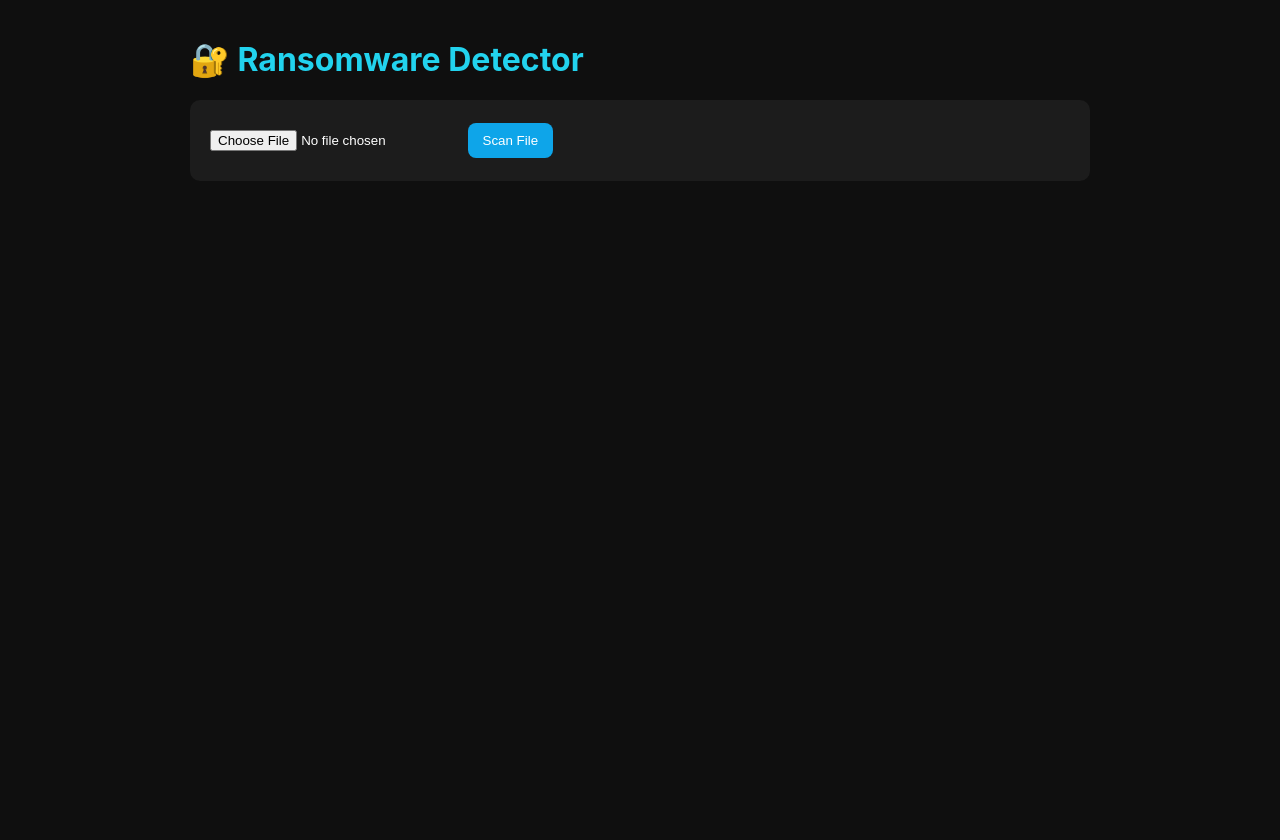
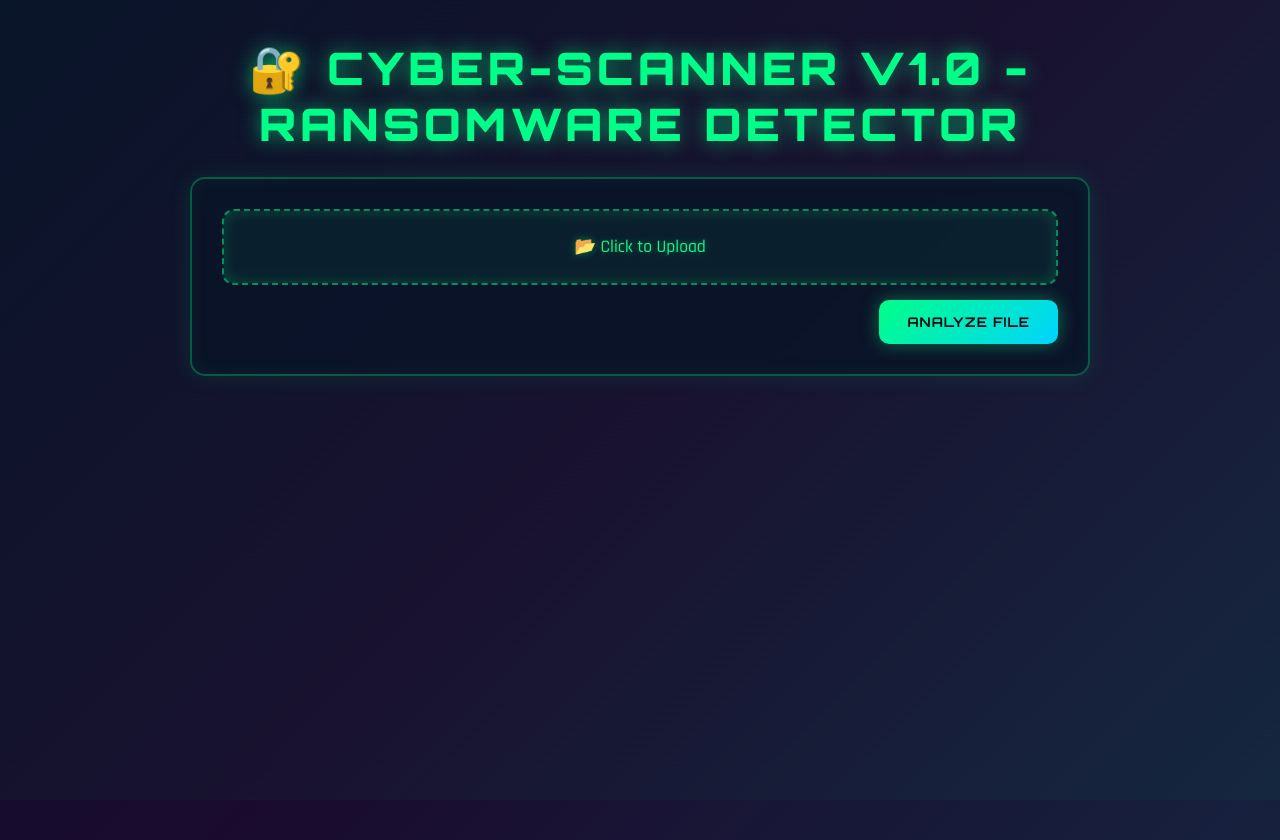
Before and after one commit to Aditya-0510/ransom-detect, a Flask app: page / in a window 1280 px wide. Before the commit the page ends 181 px from the top, so only its background shows below. Run offline with Flask 3, Linux system fonts and the light colour scheme; parts of the project's set-up code (start-up, migrations or seed data) failed here and were passed over.

Commit message:
final changes

```diff
--- a/templates/upload.html
+++ b/templates/upload.html
@@ -2,49 +2,224 @@
 <html>
 <head>
   <meta charset="utf-8" />
-  <title>Static Ransomware Detector</title>
+  <title>Ransomware Detector - CyberScan UI</title>
   <script src="https://cdn.jsdelivr.net/npm/chart.js"></script>
 
-  <style>
-    body { background:#0f0f0f; color:#fff; font-family:Inter,Arial; }
-    .wrap { width:900px; margin:40px auto; }
-    .card { background:#1c1c1c; padding:20px; border-radius:10px; margin-bottom:20px; }
-    h1 { color:#22d3ee; }
-    input { margin:10px 0; }
-    .btn { background:#0ea5e9; padding:10px 15px; border:none; border-radius:8px; color:white; cursor:pointer; }
-    .btn:hover { background:#0284c7; }
-    .ok { color:#22c55e; font-weight:bold; }
-    .warn { color:#f59e0b; font-weight:bold; }
-    .bad { color:#ef4444; font-weight:bold; }
-    li { border-bottom:1px solid #333; padding:5px 0; }
-    .grid { display:grid; grid-template-columns:1fr 1fr; gap:20px; }
-    @media(max-width:700px){ .grid{ grid-template-columns:1fr; } }
-  </style>
+<style>
+    @import url('https://fonts.googleapis.com/css2?family=Orbitron:wght@400;700;900&family=Rajdhani:wght@300;500;700&display=swap');
+
+    * { margin:0; padding:0; box-sizing:border-box; }
+
+    body {
+      background: linear-gradient(135deg, #0a0e27 0%, #1a0b2e 50%, #16213e 100%);
+      color:#00ff88;
+      font-family:'Rajdhani', sans-serif;
+      min-height:100vh;
+      position:relative;
+      overflow-x:hidden;
+    }
+
+    /* Hacker grid */
+    body::before {
+      content:'';
+      position:fixed;
+      inset:0;
+      background:
+        repeating-linear-gradient(0deg, rgba(0,255,136,0.03) 0px, transparent 2px),
+        repeating-linear-gradient(90deg, rgba(0,255,136,0.03) 0px, transparent 2px);
+      pointer-events:none;
+      z-index:1;
+    }
+
+    .wrap { width:900px; margin:40px auto; position:relative; z-index:2; }
+
+    /* ❇ Neon Card */
+    .glow-card {
+      background: rgba(10,20,40,0.85);
+      backdrop-filter: blur(10px);
+      padding:30px;
+      border-radius:15px;
+      margin-bottom:25px;
+      border: 2px solid rgba(0,255,136,0.3);
+      box-shadow:
+        0 0 25px rgba(0,255,136,0.1),
+        inset 0 0 20px rgba(0,255,136,0.05);
+      animation: fadeInUp 0.6s ease forwards;
+      opacity:0;
+      overflow:hidden;
+      transition:all .3s;
+    }
+
+    @keyframes fadeInUp {
+      from { opacity:0; transform:translateY(30px); }
+      to { opacity:1; transform:translateY(0); }
+    }
+
+    .glow-card:hover {
+      transform: translateY(-3px);
+      border-color:#00ff88;
+      box-shadow:0 0 35px rgba(0,255,136,0.3), inset 0 0 20px rgba(0,255,136,0.15);
+    }
+
+    /* Glitch heading */
+    h1 {
+      font-family:'Orbitron', monospace;
+      font-size:2.8em;
+      font-weight:900;
+      color:#00ff88;
+      text-transform:uppercase;
+      text-align:center;
+      letter-spacing:4px;
+      margin-bottom:25px;
+      text-shadow:0 0 20px rgba(0,255,136,0.6);
+      animation: glitch 5s infinite, fadeIn 1s ease;
+    }
+
+    @keyframes glitch {
+      0%,95%,100% { transform:translate(0); }
+      96% { transform: translate(-2px, 2px); }
+      97% { transform: translate(2px, -2px); }
+      98% { transform: translate(-3px, 1px); }
+      99% { transform: translate(2px, -1px); }
+    }
+
+    h2 {
+      color:#00d4ff;
+      font-family:'Orbitron', monospace;
+      text-transform:uppercase;
+      letter-spacing:2px;
+      margin-bottom:15px;
+      font-size:1.2em;
+      text-shadow:0 0 12px rgba(0,212,255,0.7);
+      animation: glow 2s ease-in-out infinite alternate;
+    }
+
+    @keyframes glow {
+      from { text-shadow: 0 0 8px #00d4ff; }
+      to { text-shadow: 0 0 20px #00d4ff, 0 0 30px rgba(0,212,255,0.4); }
+    }
+
+    /* ==========================
+       CUSTOM NEON FILE UPLOADER
+       ========================== */
+    #fileInput { display:none; }
+
+    .upload-box {
+      border: 2px dashed rgba(0,255,136,0.5);
+      border-radius: 12px;
+      padding: 25px;
+      text-align:center;
+      cursor:pointer;
+      background:rgba(0,255,136,0.05);
+      transition:.3s;
+      color:#00ff88;
+      font-size:1.1em;
+      text-shadow:0 0 8px rgba(0,255,136,0.4);
+      box-shadow: inset 0 0 15px rgba(0,255,136,0.2);
+    }
+
+    .upload-box:hover {
+      background:rgba(0,255,136,0.15);
+      border-color:#00ff88;
+      box-shadow:0 0 20px rgba(0,255,136,0.4), inset 0 0 25px rgba(0,255,136,0.3);
+      transform:scale(1.02);
+    }
+
+    .upload-box.file-selected {
+      color:#00d4ff;
+      border-color:#00d4ff;
+      text-shadow: 0 0 12px #00d4ff;
+      box-shadow: inset 0 0 25px rgba(0,212,255,0.3);
+    }
+
+    /* Neon Button */
+    .btn {
+      background:linear-gradient(135deg, #00ff88, #00d4ff);
+      padding:14px 28px;
+      border:none;
+      border-radius:10px;
+      color:#0c0c12;
+      font-family:'Orbitron', monospace;
+      font-weight:700;
+      cursor:pointer;
+      margin-top:15px;
+      float:right;
+      letter-spacing:1px;
+      text-transform:uppercase;
+      transition:.3s;
+      box-shadow:0 0 18px rgba(0,255,136,0.4);
+    }
+
+    .btn:hover {
+      transform:scale(1.06);
+      box-shadow:0 0 25px rgba(0,255,136,0.6);
+    }
+
+    .ok { color:#00ff88; text-shadow:0 0 8px #00ff88; }
+    .warn { color:#ffcc00; text-shadow:0 0 8px #ffcc00; }
+    .bad { color:#ff3366; text-shadow:0 0 8px #ff3366; }
+
+    li {
+      padding:8px 0;
+      border-bottom:1px solid rgba(0,255,136,0.15);
+      transition:.3s;
+    }
+
+    li:hover {
+      background:rgba(0,255,136,0.08);
+      padding-left:10px;
+    }
+
+    .grid { display:grid; grid-template-columns:1fr 1fr; gap:25px; }
+
+    @media(max-width:900px){
+      .wrap{ width:95%; }
+      .grid{ grid-template-columns:1fr; }
+    }
+</style>
 </head>
 
 <body>
 <div class="wrap">
-  <h1>🔐 Ransomware Detector</h1>
 
-  <div class="card">
+  <h1>🔐 CYBER-SCANNER v1.0 - Ransomware Detector</h1>
+
+  <!-- Upload Panel -->
+  <div class="glow-card">
     <form method="POST" enctype="multipart/form-data">
-      <input type="file" name="file" accept=".exe,.dll" required />
-      <button class="btn" type="submit">Scan File</button>
+
+      <!-- Custom File Uploader -->
+      <div class="upload-box" onclick="document.getElementById('fileInput').click()">
+          <span id="upload-text">📂 Click to Upload </span>
+      </div>
+
+      <input id="fileInput"
+             type="file"
+             name="file"
+             accept=".exe,.dll"
+             required
+             onchange="showFileName(event)" />
+
+      <button class="btn" type="submit">Analyze File</button>
     </form>
+
     {% if error %}
       <p class="bad">⚠ {{ error }}</p>
     {% endif %}
   </div>
 
   {% if filename %}
-  <div class="card">
+
+  <!-- Uploaded file card -->
+  <div class="glow-card">
     <h2>📁 Uploaded File</h2>
     <p><strong>{{ filename }}</strong></p>
   </div>
 
   <div class="grid">
 
-    <div class="card">
+    <!-- Scan Result -->
+    <div class="glow-card">
       <h2>🛡 Scan Result</h2>
       <p><strong>Result:</strong>
         {% if 'Benign' in result %}
@@ -55,6 +230,7 @@
       </p>
 
       <p><strong>Benign Probability:</strong> {{ probability }}</p>
+
       <p><strong>Risk Level:</strong>
         {% if risk == "Low Risk" %}
           <span class="ok">{{ risk }}</span>
@@ -68,51 +244,84 @@
       <canvas id="gauge" height="160"></canvas>
     </div>
 
-    <div class="card">
-      <h2>📈 Top Features</h2>
+    <!-- Feature Importance -->
+    <div class="glow-card">
+      <h2>📈 Top Influential Features</h2>
       <canvas id="bar" height="220"></canvas>
     </div>
 
   </div>
+
   {% if pdf_file %}
-<div class="card">
-  <h2>📄 Download PDF Report</h2>
-  <a class="btn" href="/download/{{ pdf_file }}">Download Report</a>
-</div>
-{% endif %}
+  <div class="glow-card">
+    <h2>📄 Download PDF Report</h2>
+    <a class="btn" href="/download/{{ pdf_file }}">Download Full Report</a>
+  </div>
+  {% endif %}
 
-  <div class="card">
-    <h2>📊 Extracted Features</h2>
+  <div class="glow-card">
+    <h2>📊 Extracted File Attributes</h2>
     <ul>
       {% for k, v in features.items() %}
         <li><strong>{{ k }}</strong>: {{ v }}</li>
       {% endfor %}
     </ul>
   </div>
+
   {% endif %}
 </div>
 
+<!-- ================= JS ================= -->
 <script>
+/* Show selected file name */
+function showFileName(event) {
+    const file = event.target.files[0];
+    if (file) {
+        const box = document.querySelector(".upload-box");
+        const text = document.getElementById("upload-text");
+
+        box.classList.add("file-selected");
+        text.textContent = "📁 " + file.name;
+    }
+}
 
 {% if filename %}
-const prob = {{ probability }};
 
-// Gauge
+/* Gauge Chart */
 new Chart(document.getElementById('gauge'), {
   type: 'doughnut',
-  data: { labels: ["Benign", "Malicious"], datasets: [{ data: [prob, 1-prob] }] },
-  options: { rotation: -90, circumference: 180, cutout: "70%" }
+  data: {
+    labels: ["Benign", "Malicious"],
+    datasets: [{
+      data: [{{ probability }}, 1-{{ probability }}],
+      backgroundColor: ["#00eaff", "#ff4d4d"]
+    }]
+  },
+  options: {
+    rotation:-90,
+    circumference:180,
+    cutout:"70%",
+    plugins:{ legend:{ display:false } }
+  }
 });
 
-// Feature importance bar
+/* Feature Importance Chart */
 new Chart(document.getElementById('bar'), {
   type: 'bar',
   data: {
     labels: {{ chart_labels|tojson }},
-    datasets: [{ label:"Importance", data: {{ chart_values|tojson }} }]
+    datasets: [{ data: {{ chart_values|tojson }}, backgroundColor:"#00eaff" }]
   },
-  options: { indexAxis:'y', plugins:{ legend:{ display:false } } }
+  options: {
+    indexAxis:'y',
+    plugins:{ legend:{ display:false } },
+    scales:{
+      x:{ ticks:{ color:"#00eaff" } },
+      y:{ ticks:{ color:"#00eaff" } }
+    }
+  }
 });
+
 {% endif %}
 </script>
 
```
Also changed, not shown: top_features.png (added), 2 other files.
